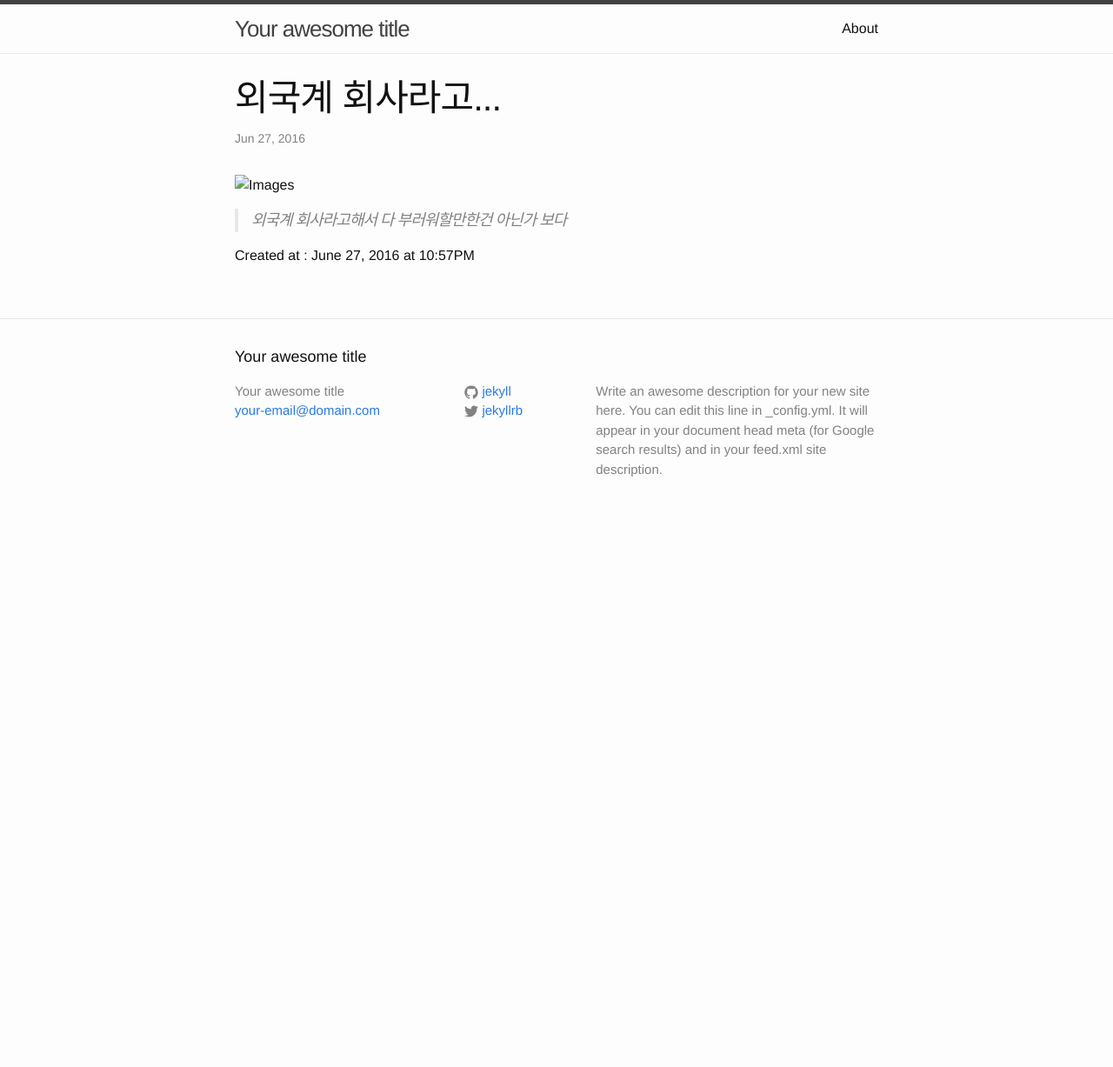
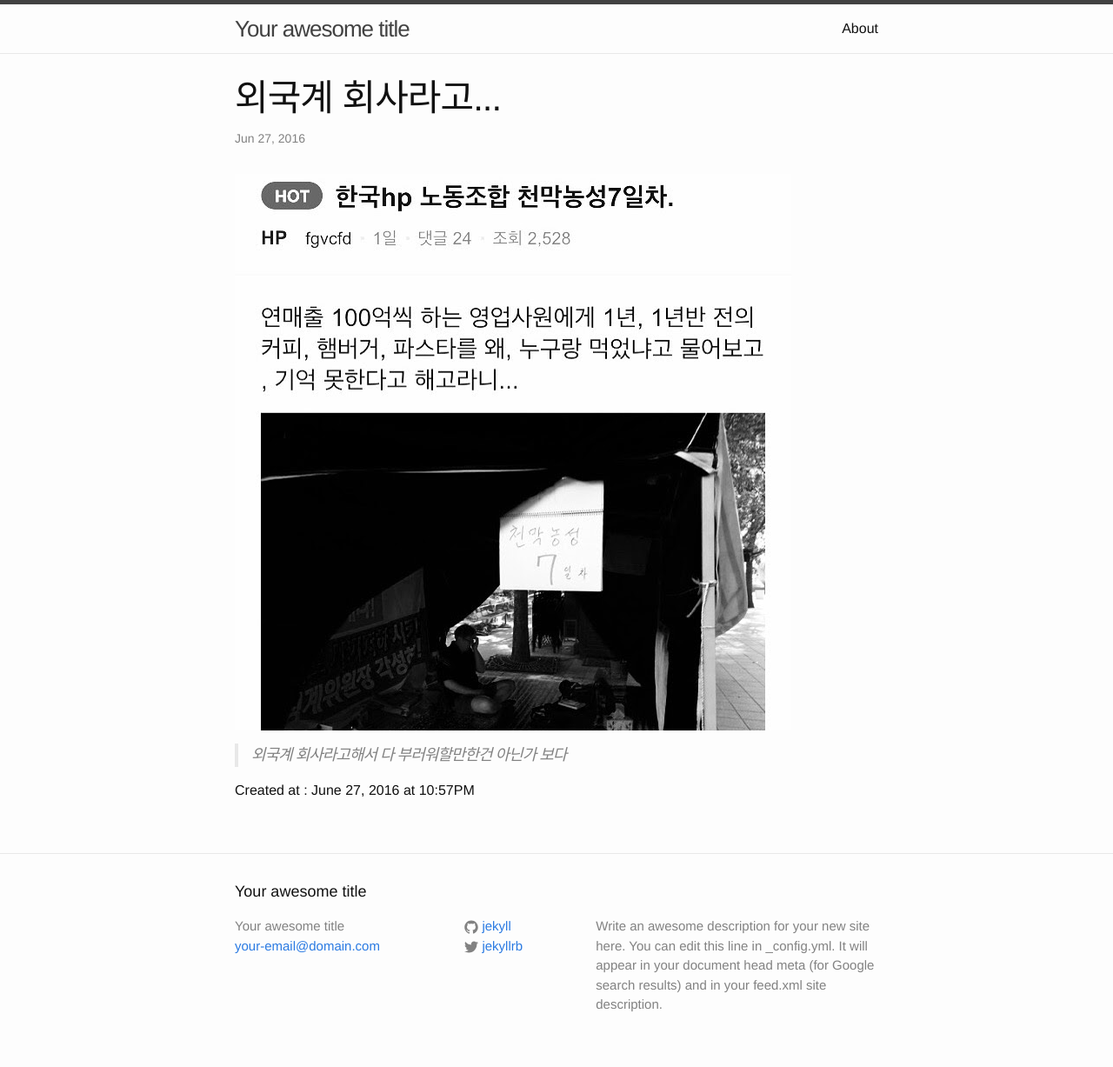
Before and after one commit to ley250/blog, a Jekyll site: the page built from _posts/2016-06-27-hp.md, in a window 1280 px wide. Shown: the whole page at 87% size. Built offline with Jekyll 4.4.1, drawn with Linux system fonts in a browser that asks for light colours; before the commit the page ends 900 px from its top, so only the background shows below that.

Commit message:
edit post 2016/07/17 16:47

```diff
--- a/_posts/2016-06-27-hp.md
+++ b/_posts/2016-06-27-hp.md
@@ -1,10 +1,12 @@
 ---
+
 layout: "post"
 title: "외국계 회사라고..."
 date: "2016-06-27 22:57"
+
 ---
 
-![Images](/media/2016/06/IMG_8705.JPG)
+![Images]({{ site.baseurl }}/media/2016/06/IMG_8705.JPG)
 
 > 외국계 회사라고해서 다 부러워할만한건 아닌가 보다
 
```
Also changed, not shown: _posts/2016-06-26-ridipaper.md (+3 -1 lines), media/2016/06/IMG_8693.JPG (added), media/2016/06/IMG_8702.JPG (added), media/2016/06/IMG_8705.JPG (added).
